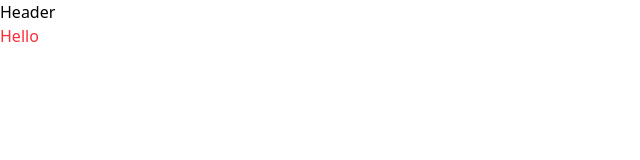
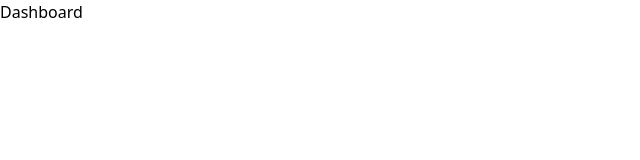
Before and after one commit to masonnguyen1243/cuong-blog, a React (Vite) app in the folder frontend/: page /dashboard in a window 1280 px wide. Shown: the top 160 px of the page, without its empty margins (0-640 px from the left). Built offline with nearby package versions, Linux system fonts and the light colour scheme.

Commit message:
01: Setup routes

```diff
--- a/frontend/package.json
+++ b/frontend/package.json
@@ -13,6 +13,7 @@
     "@tailwindcss/vite": "^4.1.10",
     "react": "^19.1.0",
     "react-dom": "^19.1.0",
+    "react-router-dom": "^7.6.2",
     "tailwindcss": "^4.1.10"
   },
   "devDependencies": {
--- a/frontend/src/App.jsx
+++ b/frontend/src/App.jsx
@@ -1,10 +1,22 @@
-import Header from "~/components/Header";
+import { BrowserRouter, Routes, Route } from "react-router-dom";
+import Home from "~/pages/Home";
+import About from "~/pages/About";
+import SignIn from "~/pages/SignIn";
+import SignUp from "~/pages/SignUp";
+import Dashboard from "~/pages/Dashboard";
 
 const App = () => {
   return (
     <div>
-      <Header />
-      <h1 className="text-red-500">Hello</h1>
+      <BrowserRouter>
+        <Routes>
+          <Route path="/" element={<Home />} />
+          <Route path="/about" element={<About />} />
+          <Route path="/sign-in" element={<SignIn />} />
+          <Route path="/sign-up" element={<SignUp />} />
+          <Route path="/dashboard" element={<Dashboard />} />
+        </Routes>
+      </BrowserRouter>
     </div>
   );
 };
--- a/frontend/src/components/Header.jsx
+++ /dev/null
@@ -1,4 +0,0 @@
-const Header = () => {
-  return <div>Header</div>;
-};
-export default Header;
--- /dev/null
+++ b/frontend/src/pages/About.jsx
@@ -0,0 +1,4 @@
+const About = () => {
+  return <div>About</div>;
+};
+export default About;
--- /dev/null
+++ b/frontend/src/pages/Dashboard.jsx
@@ -0,0 +1,4 @@
+const Dashboard = () => {
+  return <div>Dashboard</div>;
+};
+export default Dashboard;
--- /dev/null
+++ b/frontend/src/pages/Home.jsx
@@ -0,0 +1,4 @@
+const Home = () => {
+  return <div>Home</div>;
+};
+export default Home;
--- /dev/null
+++ b/frontend/src/pages/Project.jsx
@@ -0,0 +1,4 @@
+const Project = () => {
+  return <div>Project</div>;
+};
+export default Project;
--- /dev/null
+++ b/frontend/src/pages/SignIn.jsx
@@ -0,0 +1,4 @@
+const SignIn = () => {
+  return <div>SignIn</div>;
+};
+export default SignIn;
--- /dev/null
+++ b/frontend/src/pages/SignUp.jsx
@@ -0,0 +1,4 @@
+const SignUp = () => {
+  return <div>SignUp</div>;
+};
+export default SignUp;
```
Also changed, not shown: 1 other file (tests, documents, lock files or other folders).
